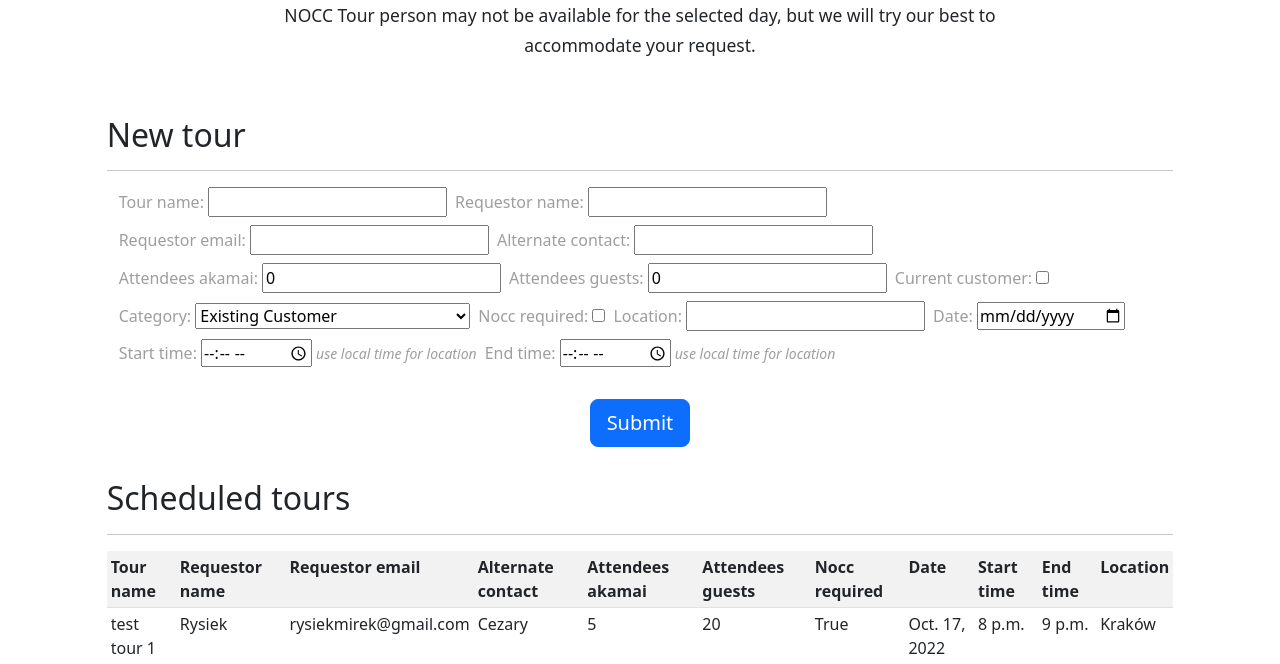
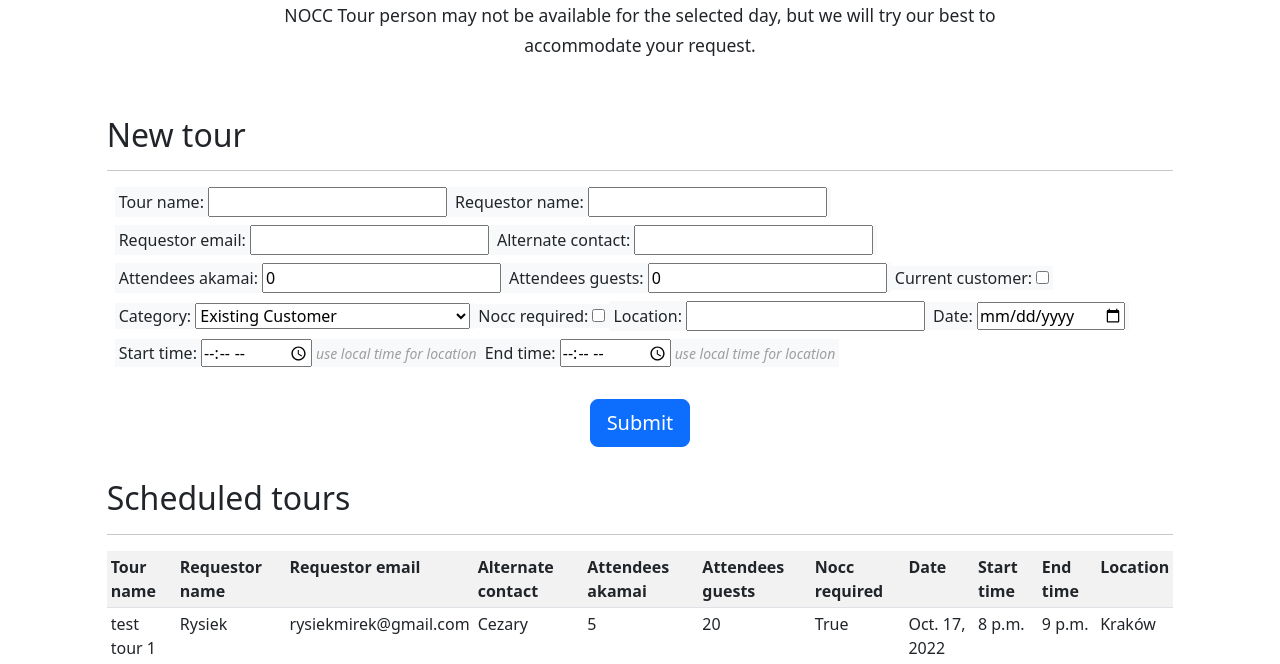
Before and after one commit to rysiekmirek/nocc-scheduler-app, a Django app: page /schedule-tour/ in a window 1280 px wide. Shown: the part 244-908 px from the top of the page. Run offline with Django 4.2, Linux system fonts and the light colour scheme; data comes from the database, SQL or seed files in the repository.

Commit message:
bg-light

```diff
--- a/templates/schedule-tour.html
+++ b/templates/schedule-tour.html
@@ -30,7 +30,7 @@
       <form class="row gy-2 gx-2 align-items-center" action="" method="post">
         {% csrf_token %}
         {% for field in form %}
-          <div class="col-auto" style="color:#9e9e9e">
+          <div class="col-auto bg-light">
              {{ field.label_tag }} {{ field }} <i><small style="color:#9e9e9e">{{ field.help_text }}</small></i>
           </div>
         {% endfor %}
```
